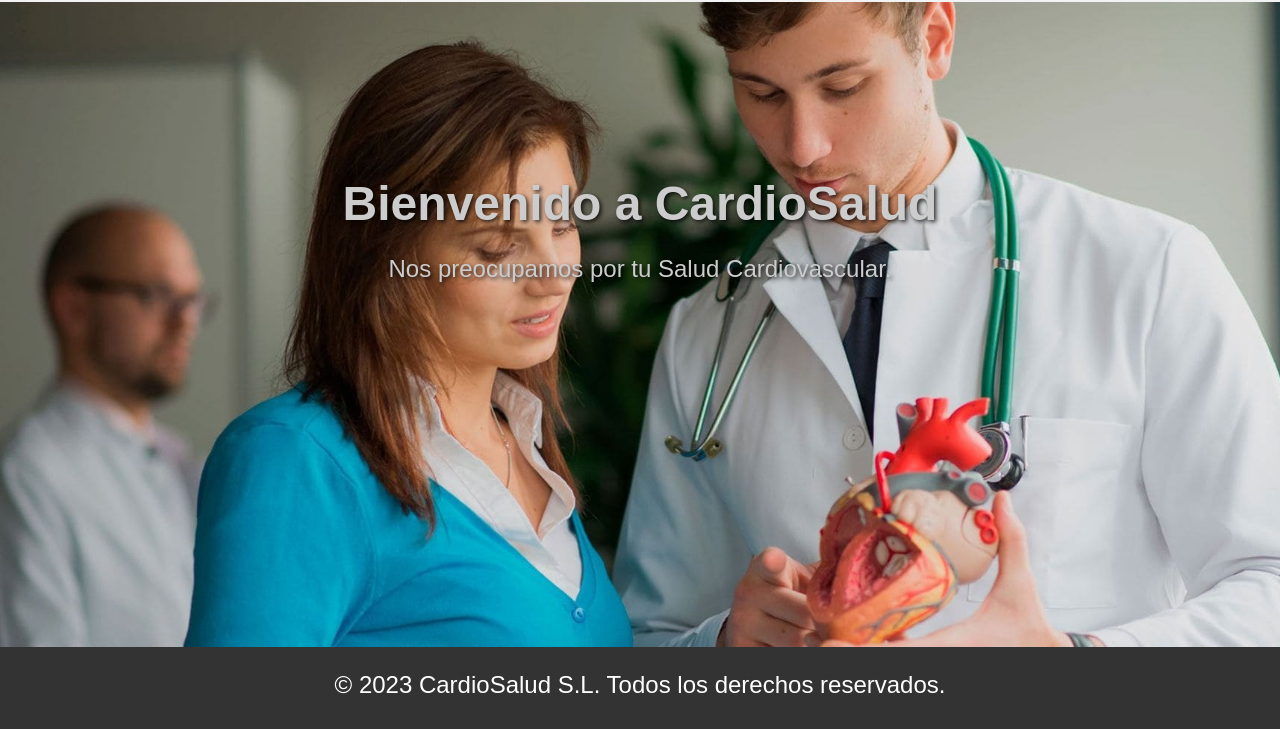
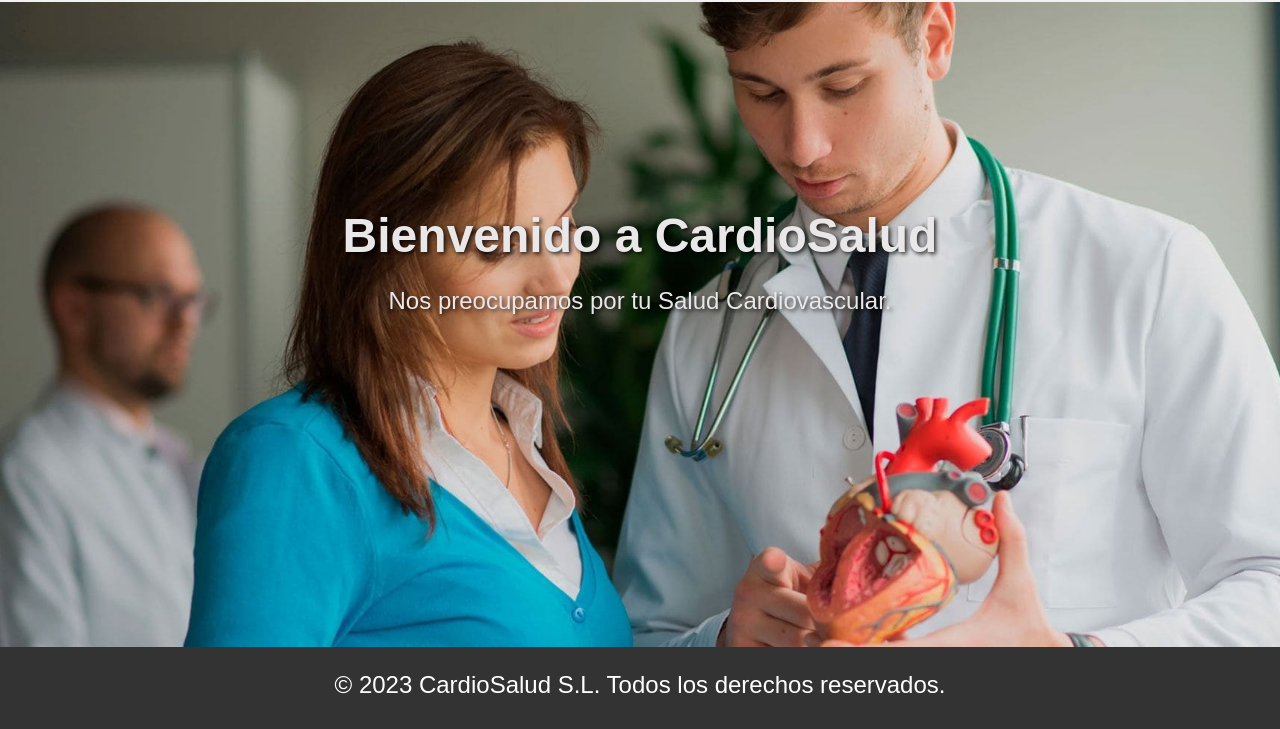
Before and after one commit to DavidGarciaOriol/Fake-Page-CardioSalud-Workaround, a plain HTML site: page index.html in a window 1280 px wide. Shown: the part 71-800 px from the top of the page. Drawn offline with Linux system fonts and the light colour scheme.

Commit message:
text color

```diff
--- a/style.css
+++ b/style.css
@@ -44,10 +44,10 @@
 
     .main-content {
       text-shadow: 2px 2px 4px rgba(0, 0, 0, 0.8);
-      color: #cccccc;
+      color: #e9e7e7;
       left: 50%;
       position: absolute;
-      top: 37.5%;
+      top: 42.5%;
       transform: translate(-50%, -50%);
       width: 80%;
 
```
